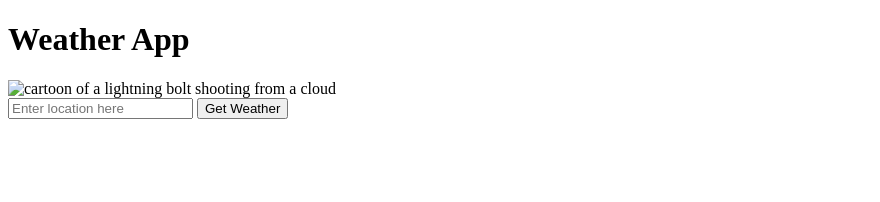
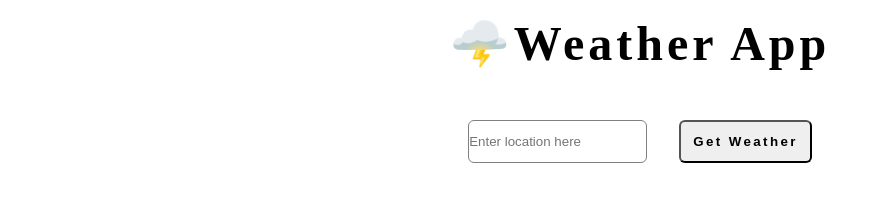
Before and after one commit to ebey04/weather-app, a website built with webpack: page src/index.html in a window 1280 px wide. Shown: the whole page, without its empty margins (0-880 px from the left). Built offline with nearby package versions, Linux system fonts and the light colour scheme.

Commit message:
feat: style html with flex

```diff
--- a/src/index.html
+++ b/src/index.html
@@ -9,13 +9,12 @@
 
     <h1 id="headline">Weather App</h1>
 
-    <div id="headlineImg">
-        <img src="" id="lightningImg" alt="cartoon of a lightning bolt shooting from a cloud">
+    <div id="container"></div>
+
+    <div id="search">
+    <input id="input" type="text" placeholder="Enter location here">
+    <button type="button" id="weatherBtn">Get Weather</button>
     </div>
 
-    <div id="container"></div>
-
-    <input type="text" placeholder="Enter location here">
-    <button type="button" id="weatherBtn">Get Weather</button>
 </body>
 </html>
--- a/src/index.js
+++ b/src/index.js
@@ -1 +1 @@
-import './style.css'
+import "./style.css";
--- a/src/style.css
+++ b/src/style.css
@@ -0,0 +1,40 @@
+*{
+    margin: 0;
+    padding: 0;
+    box-sizing: border-box;
+}
+
+#headline{
+    text-align: center;
+    font-size:  3rem;
+    margin: 1rem;
+    letter-spacing: .25rem;
+}
+
+#headline::before{
+    content: "🌩️";
+}
+
+#container{
+    display: flex;
+    justify-content: center;
+}
+
+#search{
+    display: flex;
+    justify-content: center;
+    margin: 2rem;
+    gap: 2rem;
+}
+
+#input{
+    border-radius: 6px;
+    border: 1px solid grey;
+}
+
+#weatherBtn{
+    border-radius: 6px;
+    padding: .75rem;
+    font-weight: 600;
+    letter-spacing: .15rem;
+}
--- a/webpack.config.js
+++ b/webpack.config.js
@@ -1,24 +1,26 @@
-const path = require('path')
-const HtmlWebpackPlugin = require('html-webpack-plugin')
+/* eslint-env node */
+
+const path = require("path");
+const HtmlWebpackPlugin = require("html-webpack-plugin");
 
 module.exports = {
-    mode: 'development',
+  mode: "development",
 
-    entry: './src/index.js',
+  entry: "./src/index.js",
 
   output: {
-        filename: 'main.js',
-        path: path.resolve(__dirname, 'dist'),
+    filename: "main.js",
+    path: path.resolve(__dirname, "dist"),
     clean: true,
   },
 
   devServer: {
-        static: './dist',
+    static: "./dist",
   },
 
   plugins: [
     new HtmlWebpackPlugin({
-        template: './src/index.html',
+      template: "./src/index.html",
     }),
   ],
 
@@ -26,8 +28,12 @@ module.exports = {
     rules: [
       {
         test: /\.css$/i,
-            use: ['style-loader', 'css-loader'],
+        use: ["style-loader", "css-loader"],
+      },
+      {
+        test: /\.(png|svg|jpg|jpeg|gif)$/i,
+        type: "asset/resource",
       },
     ],
   },
-}
+};
```
Also changed, not shown: eslint.config.mjs (+9 -0 lines), src/img/lightning.jpg (added), 2 other files. Lines whose indentation alone changed are shown as unchanged.
